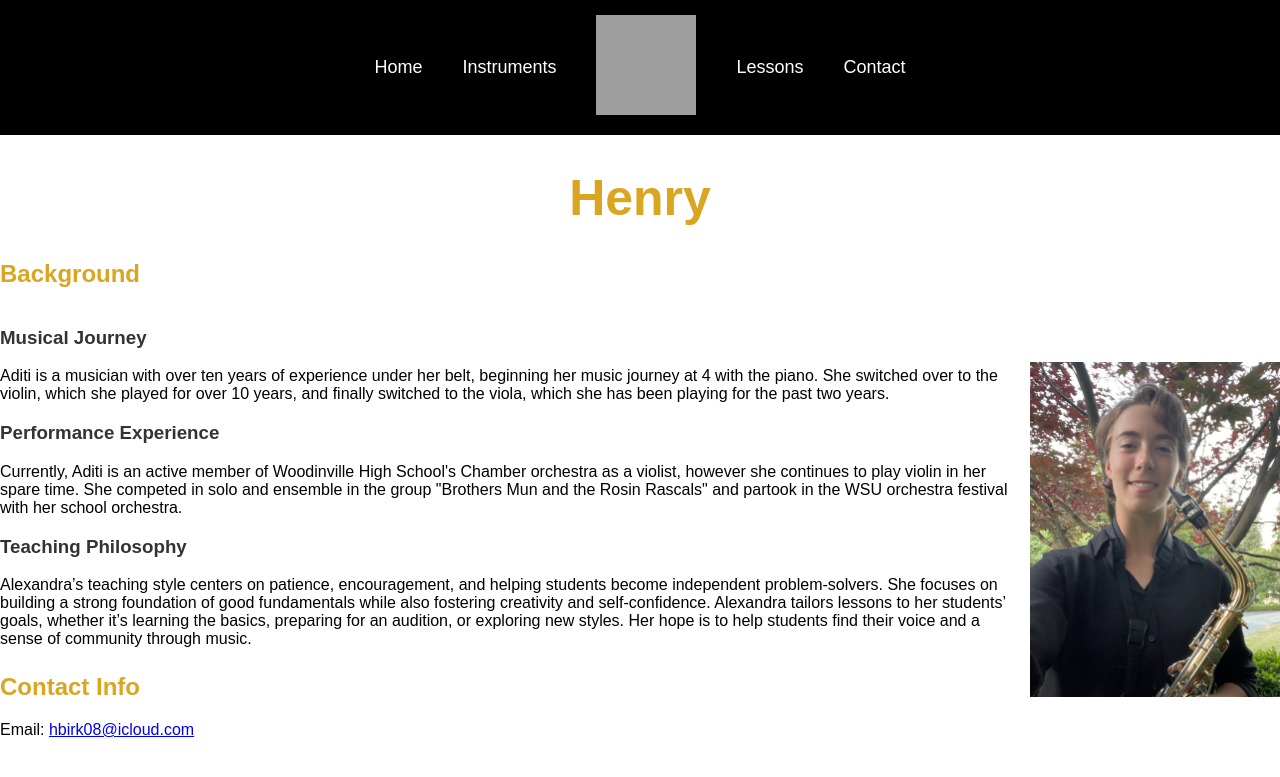
After one commit to EC1790/NovaMusic, a Flask app: page /HB in a window 1280 px wide. The commit adds this page. Shown: the top 777 px of the page. Run offline with Flask 3, Linux system fonts and the light colour scheme; grey boxes are pictures that could not be loaded.

Commit message:
Added Henry's page

```diff
--- a/app.py
+++ b/app.py
@@ -73,6 +73,10 @@ def RA():
 @app.route('/HO')
 def HO():
     return render_template("HO.html")
+
+@app.route('/HB')
+def HB():
+    return render_template("HB.html")
 
 # Routing for guitar teachers
 @app.route('/ET')
--- /dev/null
+++ b/templates/HB.html
@@ -0,0 +1,44 @@
+<!-- Henry teacher page connected to the TeacherPages.css and navbar
+Gives info on her musical background, and contact info
+used the background, contact and img-container divs
+-->
+<!DOCTYPE html>
+<html lang="en">
+  <head>
+    <meta charset="utf-8">
+    <meta name="viewport" content="width=device-width">
+    <title>TeacherBase</title>
+    <link rel="icon" type="image/x-icon" href="../static/NovaMusicLogo.png">
+    <link href="../static/TeacherPages.css" rel="stylesheet">
+    <script defer src="../static/loadNavbar.js"></script>
+  </head>
+
+  <body>
+    <div id="navbar"></div>
+    <h1>Henry</h1>
+
+    <h2>Background</h2>
+    <div id="background">
+      <div>
+        <h3>Musical Journey</h3>
+        <p>Aditi is a musician with over ten years of experience under her belt, beginning her music journey at 4 with the piano. She switched over to the violin, which she played for over 10 years, and finally switched to the viola, which she has been playing for the past two years.</p>
+
+        <h3>Performance Experience</h3>
+        <p>Currently, Aditi is an active member of Woodinville High School's Chamber orchestra as a violist, however she continues to play violin in her spare time. She competed in solo and ensemble in the group "Brothers Mun and the Rosin Rascals" and partook in the WSU orchestra festival with her school orchestra.</p>
+
+        <h3>Teaching Philosophy</h3>
+        <p>Alexandra’s teaching style centers on patience, encouragement, and helping students become independent problem-solvers. She focuses on building a strong foundation of good fundamentals while also fostering creativity and self-confidence. Alexandra tailors lessons to her students’ goals, whether it’s learning the basics, preparing for an audition, or exploring new styles. Her hope is to help students find their voice and a sense of community through music.</p>
+
+        <div id="contact">
+          <h2>Contact Info</h2>
+          <p>Email: <a href="mailto:hbirk08@icloud.com@gmail.com">hbirk08@icloud.com</a></p>
+          <!-- <p>Phone number: 214-254-5555</p> -->
+        </div>
+      </div>
+
+      <div id="img-container">
+        <img src="../static/sasha.png" alt="Alexandra playing saxophone">
+      </div>
+    </div>
+  </body>
+</html>
--- a/templates/Instruments.html
+++ b/templates/Instruments.html
@@ -71,6 +71,7 @@
       <li><a href="/RA">Regina Aceves</a></li>
       <li><a href="/JB">Jude Baer</a></li>
       <li><a href="/HO">Hayden Ortloff</a></li>
+      <li><a href="/HB">Henry Birkholz</a></li>
     </ul>
   </div>
 
```
